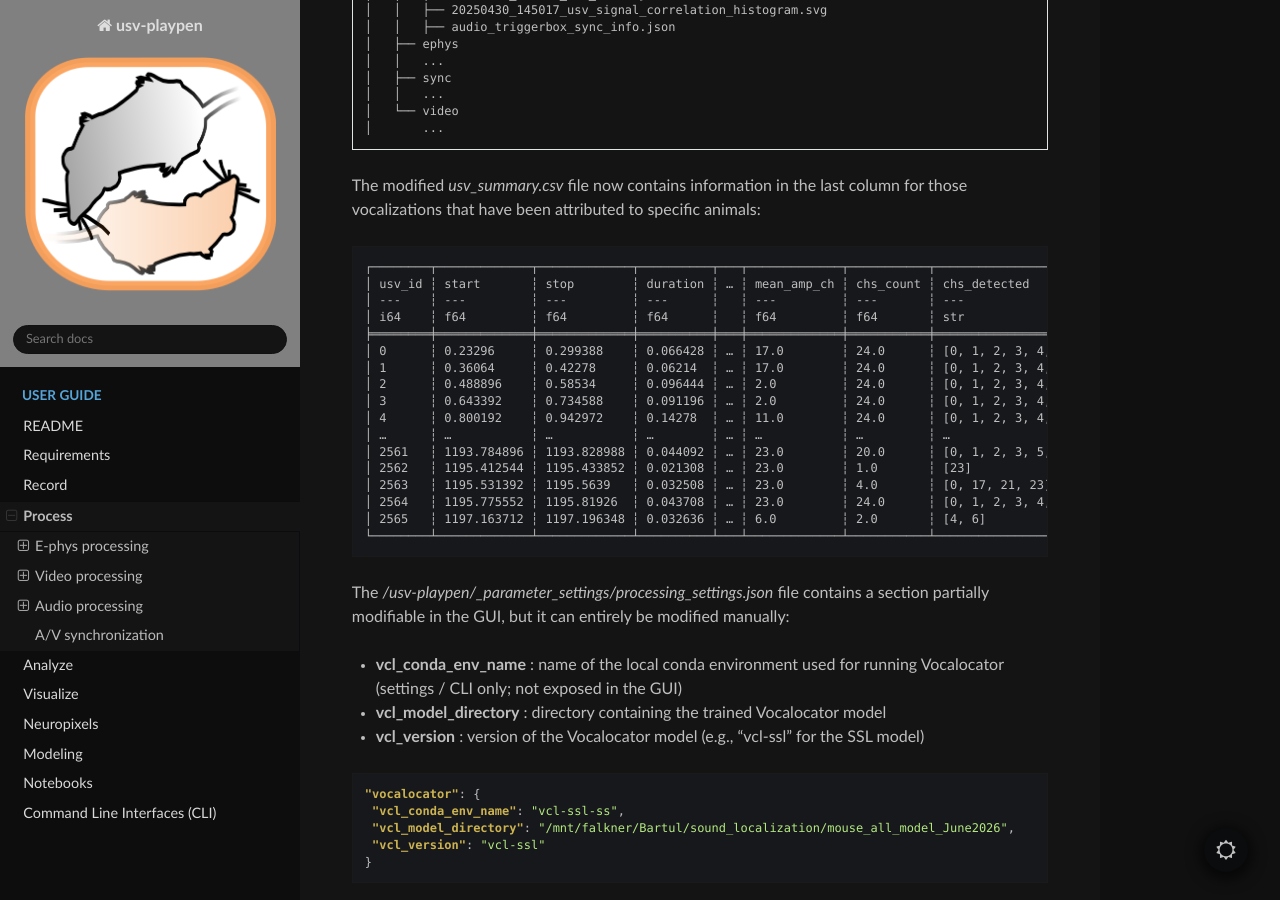
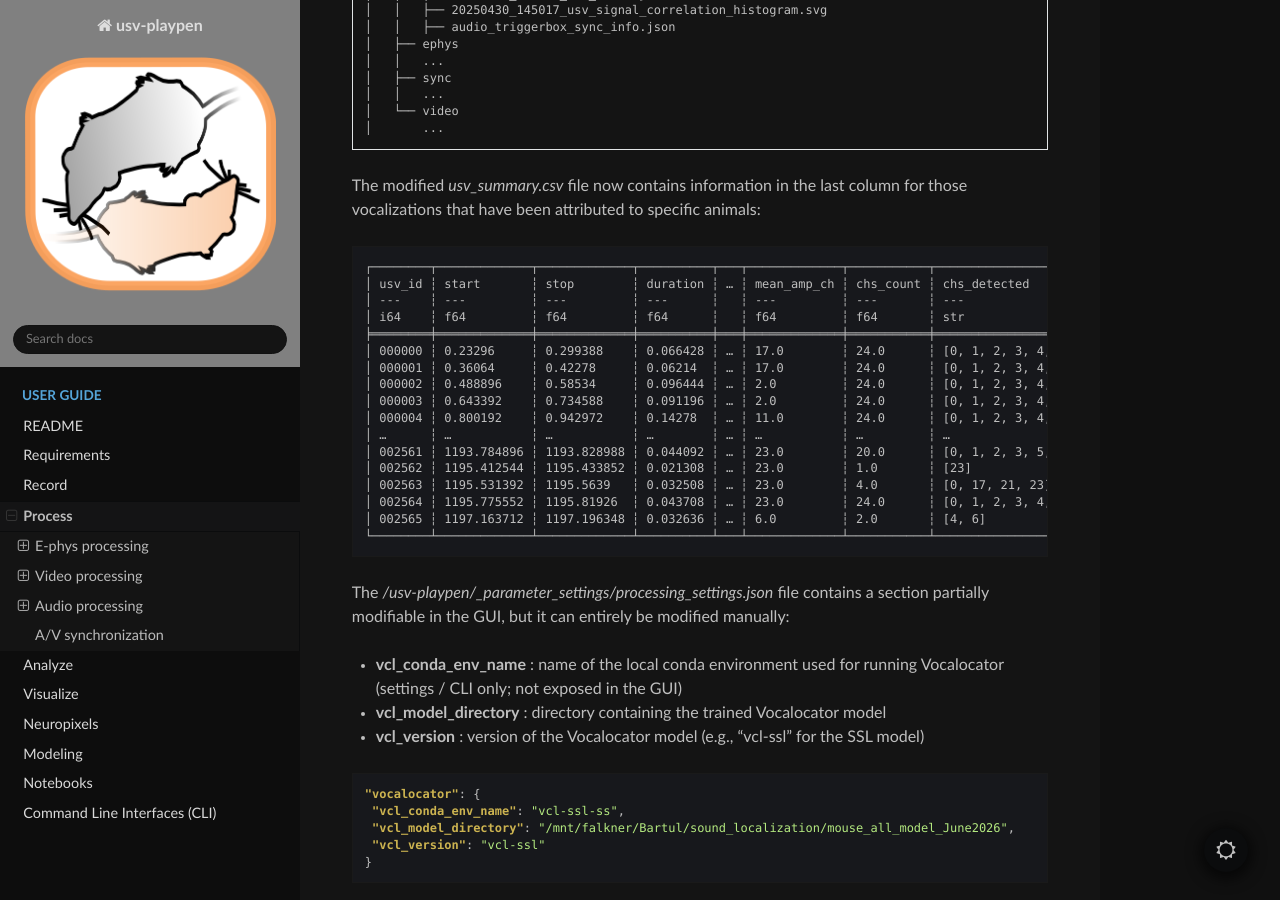
Before and after one commit to bartulem/usv-playpen, a Sphinx documentation site: the page built from docs/Process.rst, in a window 1280 px wide and 900 px high, scrolled down 41139 px. Built offline with Sphinx 7.4.7 and the Read the Docs theme 3.1.0, drawn with Linux system fonts in a browser that asks for light colours; some of the changed text lies outside the part shown.

Commit message:
fix(processing): widen usv_id to six digits, stop assuming 9,999 USVs is a ceiling
The pad was four digits. It is a MINIMUM width, not a cap -- Python widens
rather than truncating, so uniqueness was never at risk -- but a session that
crossed 9,999 would emit mixed-width ids ("9999", "10000") that still sort
lexicographically and no longer sort numerically. The busiest session measured
across the cohort carries 5,135 USVs (20250716_104249), so four digits left
under 2x headroom against an assumption nothing enforces. Six leaves ~200x.

The padding itself is load-bearing and stays: it is what keeps the column a
STRING through every read/write cycle. Bare 0, 1, 2 round-trip as Int64 and the
seam-repair atomic rewrite silently retypes the column -- which is why the read
at das_inference.py already passes schema_overrides={"usv_id": pls.String}.

Contained change: _write_usv_summary_csv is the only writer of usv_id and is
called from exactly two places, both in this module. Everything downstream
(spectrograms, masks) keys off the summary ROW INDEX, not the id, so no consumer
moves. The f"{i:04d}" fixtures in the acoustic-features, qlvm-latents,
spectrogram-store and spectrogram tests supply their own ids as input and never
round-trip through the writer.

Timing matters: the 649-session cohort re-run is imminent and regenerates every
summary. Landing this first keeps the cohort at one width instead of splitting
it. NOT covered by that re-run are the 34 protected (hand-corrected) sessions,
which are deliberately never re-summarized; the 12 of them carrying a summary
hold bare unpadded ids that polars types as Int64 without an override. That
predates this change, but it means a join across protected and re-run sessions
sees Int64 on one side and String on the other.

docs/Process.rst: 24 example id cells across three tables showed bare 0, 1, 2 --
already wrong against the old four-digit writer -- now padded, alignment kept.

Co-Authored-By: Claude Opus 5 (1M context) <noreply@anthropic.com>
Claude-Session: https://claude.ai/code/session_01UBevbBQVVjYW1YtK5R9jrZ

```diff
--- a/docs/Process.rst
+++ b/docs/Process.rst
@@ -1148,17 +1148,17 @@ The *usv_summary.csv* file should look similar to an example table below:
     │ usv_id ┆ start       ┆ stop        ┆ duration ┆ … ┆ mean_amp_ch ┆ chs_count ┆ chs_detected                    ┆ emitter  │
     │ ---    ┆ ---         ┆ ---         ┆ ---      ┆   ┆ ---         ┆ ---       ┆ ---                             ┆ ---      │
     ╞════════╪═════════════╪═════════════╪══════════╪═══╪═════════════╪═══════════╪═════════════════════════════════╪══════════╡
-    │ 0      ┆ 0.23296     ┆ 0.299388    ┆ 0.066428 ┆ … ┆ 17.0        ┆ 24.0      ┆ [0, 1, 2, 3, 4, 5, 6, 7, 8, 9,… ┆ null     │
-    │ 1      ┆ 0.36064     ┆ 0.42278     ┆ 0.06214  ┆ … ┆ 17.0        ┆ 24.0      ┆ [0, 1, 2, 3, 4, 5, 6, 7, 8, 9,… ┆ null     │
-    │ 2      ┆ 0.488896    ┆ 0.58534     ┆ 0.096444 ┆ … ┆ 2.0         ┆ 24.0      ┆ [0, 1, 2, 3, 4, 5, 6, 7, 8, 9,… ┆ null     │
-    │ 3      ┆ 0.643392    ┆ 0.734588    ┆ 0.091196 ┆ … ┆ 2.0         ┆ 24.0      ┆ [0, 1, 2, 3, 4, 5, 6, 7, 8, 9,… ┆ null     │
-    │ 4      ┆ 0.800192    ┆ 0.942972    ┆ 0.14278  ┆ … ┆ 11.0        ┆ 24.0      ┆ [0, 1, 2, 3, 4, 5, 6, 7, 8, 9,… ┆ null     │
+    │ 000000 ┆ 0.23296     ┆ 0.299388    ┆ 0.066428 ┆ … ┆ 17.0        ┆ 24.0      ┆ [0, 1, 2, 3, 4, 5, 6, 7, 8, 9,… ┆ null     │
+    │ 000001 ┆ 0.36064     ┆ 0.42278     ┆ 0.06214  ┆ … ┆ 17.0        ┆ 24.0      ┆ [0, 1, 2, 3, 4, 5, 6, 7, 8, 9,… ┆ null     │
+    │ 000002 ┆ 0.488896    ┆ 0.58534     ┆ 0.096444 ┆ … ┆ 2.0         ┆ 24.0      ┆ [0, 1, 2, 3, 4, 5, 6, 7, 8, 9,… ┆ null     │
+    │ 000003 ┆ 0.643392    ┆ 0.734588    ┆ 0.091196 ┆ … ┆ 2.0         ┆ 24.0      ┆ [0, 1, 2, 3, 4, 5, 6, 7, 8, 9,… ┆ null     │
+    │ 000004 ┆ 0.800192    ┆ 0.942972    ┆ 0.14278  ┆ … ┆ 11.0        ┆ 24.0      ┆ [0, 1, 2, 3, 4, 5, 6, 7, 8, 9,… ┆ null     │
     │ …      ┆ …           ┆ …           ┆ …        ┆ … ┆ …           ┆ …         ┆ …                               ┆ …        │
-    │ 2561   ┆ 1193.784896 ┆ 1193.828988 ┆ 0.044092 ┆ … ┆ 23.0        ┆ 20.0      ┆ [0, 1, 2, 3, 5, 6, 7, 8, 9, 11… ┆ null     │
-    │ 2562   ┆ 1195.412544 ┆ 1195.433852 ┆ 0.021308 ┆ … ┆ 23.0        ┆ 1.0       ┆ [23]                            ┆ null     │
-    │ 2563   ┆ 1195.531392 ┆ 1195.5639   ┆ 0.032508 ┆ … ┆ 23.0        ┆ 4.0       ┆ [0, 17, 21, 23]                 ┆ null     │
-    │ 2564   ┆ 1195.775552 ┆ 1195.81926  ┆ 0.043708 ┆ … ┆ 23.0        ┆ 24.0      ┆ [0, 1, 2, 3, 4, 5, 6, 7, 8, 9,… ┆ null     │
-    │ 2565   ┆ 1197.163712 ┆ 1197.196348 ┆ 0.032636 ┆ … ┆ 6.0         ┆ 2.0       ┆ [4, 6]                          ┆ null     │
+    │ 002561 ┆ 1193.784896 ┆ 1193.828988 ┆ 0.044092 ┆ … ┆ 23.0        ┆ 20.0      ┆ [0, 1, 2, 3, 5, 6, 7, 8, 9, 11… ┆ null     │
+    │ 002562 ┆ 1195.412544 ┆ 1195.433852 ┆ 0.021308 ┆ … ┆ 23.0        ┆ 1.0       ┆ [23]                            ┆ null     │
+    │ 002563 ┆ 1195.531392 ┆ 1195.5639   ┆ 0.032508 ┆ … ┆ 23.0        ┆ 4.0       ┆ [0, 17, 21, 23]                 ┆ null     │
+    │ 002564 ┆ 1195.775552 ┆ 1195.81926  ┆ 0.043708 ┆ … ┆ 23.0        ┆ 24.0      ┆ [0, 1, 2, 3, 4, 5, 6, 7, 8, 9,… ┆ null     │
+    │ 002565 ┆ 1197.163712 ┆ 1197.196348 ┆ 0.032636 ┆ … ┆ 6.0         ┆ 2.0       ┆ [4, 6]                          ┆ null     │
     └────────┴─────────────┴─────────────┴──────────┴───┴─────────────┴───────────┴─────────────────────────────────┴──────────┘
 
 
@@ -1302,17 +1302,17 @@ The modified *usv_summary.csv* file now contains information in the last column
     │ ---    ┆ ---         ┆ ---         ┆ ---      ┆   ┆ ---         ┆ ---       ┆ ---                             ┆ ---      │
     │ i64    ┆ f64         ┆ f64         ┆ f64      ┆   ┆ f64         ┆ f64       ┆ str                             ┆ str      │
     ╞════════╪═════════════╪═════════════╪══════════╪═══╪═════════════╪═══════════╪═════════════════════════════════╪══════════╡
-    │ 0      ┆ 0.23296     ┆ 0.299388    ┆ 0.066428 ┆ … ┆ 17.0        ┆ 24.0      ┆ [0, 1, 2, 3, 4, 5, 6, 7, 8, 9,… ┆ null     │
-    │ 1      ┆ 0.36064     ┆ 0.42278     ┆ 0.06214  ┆ … ┆ 17.0        ┆ 24.0      ┆ [0, 1, 2, 3, 4, 5, 6, 7, 8, 9,… ┆ null     │
-    │ 2      ┆ 0.488896    ┆ 0.58534     ┆ 0.096444 ┆ … ┆ 2.0         ┆ 24.0      ┆ [0, 1, 2, 3, 4, 5, 6, 7, 8, 9,… ┆ 158114_2 │
-    │ 3      ┆ 0.643392    ┆ 0.734588    ┆ 0.091196 ┆ … ┆ 2.0         ┆ 24.0      ┆ [0, 1, 2, 3, 4, 5, 6, 7, 8, 9,… ┆ 158114_2 │
-    │ 4      ┆ 0.800192    ┆ 0.942972    ┆ 0.14278  ┆ … ┆ 11.0        ┆ 24.0      ┆ [0, 1, 2, 3, 4, 5, 6, 7, 8, 9,… ┆ 158114_2 │
+    │ 000000 ┆ 0.23296     ┆ 0.299388    ┆ 0.066428 ┆ … ┆ 17.0        ┆ 24.0      ┆ [0, 1, 2, 3, 4, 5, 6, 7, 8, 9,… ┆ null     │
+    │ 000001 ┆ 0.36064     ┆ 0.42278     ┆ 0.06214  ┆ … ┆ 17.0        ┆ 24.0      ┆ [0, 1, 2, 3, 4, 5, 6, 7, 8, 9,… ┆ null     │
+    │ 000002 ┆ 0.488896    ┆ 0.58534     ┆ 0.096444 ┆ … ┆ 2.0         ┆ 24.0      ┆ [0, 1, 2, 3, 4, 5, 6, 7, 8, 9,… ┆ 158114_2 │
+    │ 000003 ┆ 0.643392    ┆ 0.734588    ┆ 0.091196 ┆ … ┆ 2.0         ┆ 24.0      ┆ [0, 1, 2, 3, 4, 5, 6, 7, 8, 9,… ┆ 158114_2 │
+    │ 000004 ┆ 0.800192    ┆ 0.942972    ┆ 0.14278  ┆ … ┆ 11.0        ┆ 24.0      ┆ [0, 1, 2, 3, 4, 5, 6, 7, 8, 9,… ┆ 158114_2 │
     │ …      ┆ …           ┆ …           ┆ …        ┆ … ┆ …           ┆ …         ┆ …                               ┆ …        │
-    │ 2561   ┆ 1193.784896 ┆ 1193.828988 ┆ 0.044092 ┆ … ┆ 23.0        ┆ 20.0      ┆ [0, 1, 2, 3, 5, 6, 7, 8, 9, 11… ┆ null     │
-    │ 2562   ┆ 1195.412544 ┆ 1195.433852 ┆ 0.021308 ┆ … ┆ 23.0        ┆ 1.0       ┆ [23]                            ┆ 156693_3 │
-    │ 2563   ┆ 1195.531392 ┆ 1195.5639   ┆ 0.032508 ┆ … ┆ 23.0        ┆ 4.0       ┆ [0, 17, 21, 23]                 ┆ null     │
-    │ 2564   ┆ 1195.775552 ┆ 1195.81926  ┆ 0.043708 ┆ … ┆ 23.0        ┆ 24.0      ┆ [0, 1, 2, 3, 4, 5, 6, 7, 8, 9,… ┆ null     │
-    │ 2565   ┆ 1197.163712 ┆ 1197.196348 ┆ 0.032636 ┆ … ┆ 6.0         ┆ 2.0       ┆ [4, 6]                          ┆ 156693_3 │
+    │ 002561 ┆ 1193.784896 ┆ 1193.828988 ┆ 0.044092 ┆ … ┆ 23.0        ┆ 20.0      ┆ [0, 1, 2, 3, 5, 6, 7, 8, 9, 11… ┆ null     │
+    │ 002562 ┆ 1195.412544 ┆ 1195.433852 ┆ 0.021308 ┆ … ┆ 23.0        ┆ 1.0       ┆ [23]                            ┆ 156693_3 │
+    │ 002563 ┆ 1195.531392 ┆ 1195.5639   ┆ 0.032508 ┆ … ┆ 23.0        ┆ 4.0       ┆ [0, 17, 21, 23]                 ┆ null     │
+    │ 002564 ┆ 1195.775552 ┆ 1195.81926  ┆ 0.043708 ┆ … ┆ 23.0        ┆ 24.0      ┆ [0, 1, 2, 3, 4, 5, 6, 7, 8, 9,… ┆ null     │
+    │ 002565 ┆ 1197.163712 ┆ 1197.196348 ┆ 0.032636 ┆ … ┆ 6.0         ┆ 2.0       ┆ [4, 6]                          ┆ 156693_3 │
     └────────┴─────────────┴─────────────┴──────────┴───┴─────────────┴───────────┴─────────────────────────────────┴──────────┘
 
 
@@ -1426,8 +1426,8 @@ The *Compute USV features* and *Infer QLVM latents* steps add columns to *usv_su
     │ ---    ┆   ┆ ---          ┆ ---          ┆ ---               ┆ ---            ┆ ---           ┆ ---              │
     │ i64    ┆   ┆ f64          ┆ f64          ┆ f64               ┆ f64            ┆ f64           ┆ f64              │
     ╞════════╪═══╪══════════════╪══════════════╪═══════════════════╪════════════════╪═══════════════╪══════════════════╡
-    │ 0      ┆ … ┆ 68421.3      ┆ 71250.0      ┆ 24180.5           ┆ 0.182          ┆ 0.94          ┆ 0.61             │
-    │ 1      ┆ … ┆ 72980.1      ┆ 75000.0      ┆ 18640.2           ┆ 0.211          ┆ 0.88          ┆ 0.55             │
+    │ 000000 ┆ … ┆ 68421.3      ┆ 71250.0      ┆ 24180.5           ┆ 0.182          ┆ 0.94          ┆ 0.61             │
+    │ 000001 ┆ … ┆ 72980.1      ┆ 75000.0      ┆ 18640.2           ┆ 0.211          ┆ 0.88          ┆ 0.55             │
     │ …      ┆ … ┆ …            ┆ …            ┆ …                 ┆ …              ┆ …             ┆ …                │
     └────────┴───┴──────────────┴──────────────┴───────────────────┴────────────────┴───────────────┴──────────────────┘
 
@@ -1444,8 +1444,8 @@ The *Compute USV features* and *Infer QLVM latents* steps add columns to *usv_su
     │ ---    ┆   ┆ ---       ┆ ---       ┆ ---           ┆ ---                │
     │ i64    ┆   ┆ f64       ┆ f64       ┆ i64           ┆ i64                │
     ╞════════╪═══╪═══════════╪═══════════╪═══════════════╪════════════════════╡
-    │ 0      ┆ … ┆ 0.4123    ┆ 0.8871    ┆ 7             ┆ 3                  │
-    │ 1      ┆ … ┆ 0.1902    ┆ 0.3320    ┆ 2             ┆ 1                  │
+    │ 000000 ┆ … ┆ 0.4123    ┆ 0.8871    ┆ 7             ┆ 3                  │
+    │ 000001 ┆ … ┆ 0.1902    ┆ 0.3320    ┆ 2             ┆ 1                  │
     │ …      ┆ … ┆ …         ┆ …         ┆ …             ┆ …                  │
     └────────┴───┴───────────┴───────────┴───────────────┴────────────────────┘
 
```
Also changed, not shown: 2 other files.
